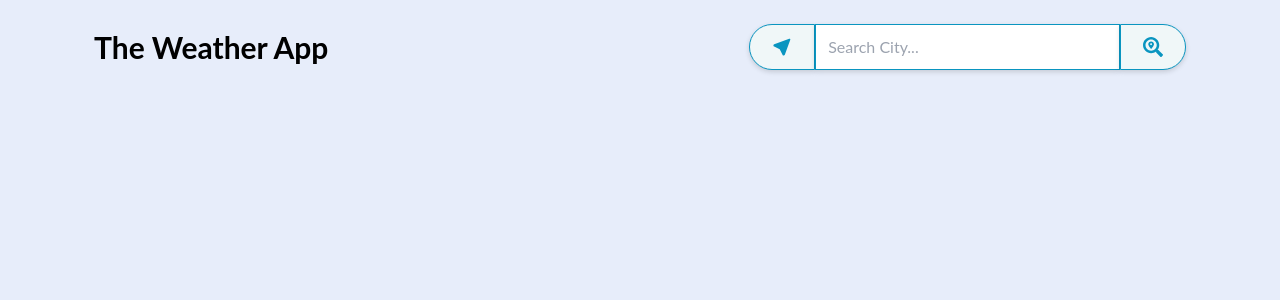
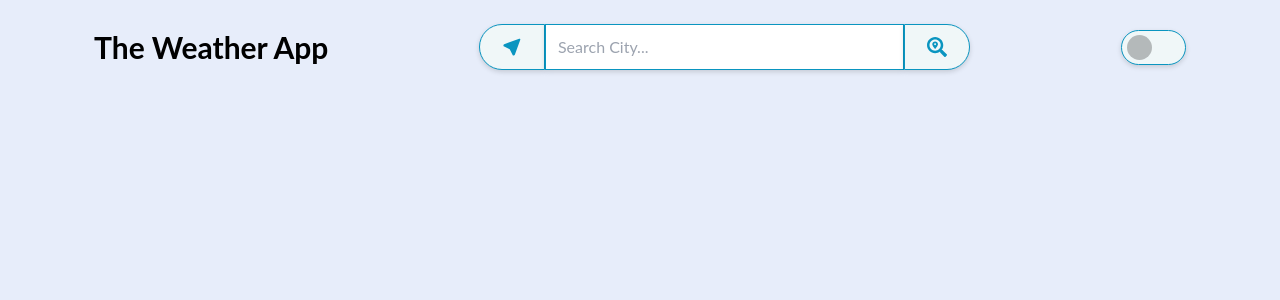
Before and after one commit to Sabelo-Hlatshwayo/weather-app, a React (Vite) app: page / in a window 1280 px wide. Shown: the top 300 px of the page. Built offline with nearby package versions, Linux system fonts and the light colour scheme.

Commit message:
Add the preliminary UI for the ThemeToggler component

```diff
--- a/src/components/Header.jsx
+++ b/src/components/Header.jsx
@@ -1,6 +1,7 @@
 import React from "react";
 import BtnSearchByGeoLocation from "./BtnSearchByGeoLocation";
 import BtnSearchByName from "./BtnSearchByName";
+import ThemeToggler from "./ThemeToggler";
 
 function Header() {
     return (
@@ -17,6 +18,7 @@ function Header() {
                     <BtnSearchByName />
                 </form>
             </div>
+            <ThemeToggler />
         </header>
     );
 }
--- /dev/null
+++ b/src/components/ThemeToggler.jsx
@@ -0,0 +1,11 @@
+import React from "react";
+
+function ThemeToggler() {
+    return (
+        <div className="toggle">
+            <div className="toggle-ball"></div>
+        </div>
+    );
+}
+
+export default ThemeToggler;
--- a/src/index.css
+++ b/src/index.css
@@ -8,6 +8,7 @@ body {
     font-family: "Lato", "Segoe UI", Tahoma, Geneva, Verdana, sans-serif;
     /* background-color: #fff; */
     background-color: #e7edfa;
+    /* background-image: url(/public/icons/circle.svg); */
 }
 
 .container {
@@ -19,7 +20,7 @@ body {
 .form-dark {
     /* border: solid green; */
     /* border: solid blue; */
-    width: 40%;
+    width: 45%;
 }
 
 form {
@@ -80,9 +81,7 @@ button:hover {
 
 input:focus {
     outline: none;
-    /* outline: 5px solid #ced3df; */
     box-shadow: 0 0 0 0.25rem rgba(13, 110, 253, 0.25);
-    /* border-color: #0a95c0; */
 }
 
 .header {
@@ -92,3 +91,29 @@ input:focus {
     justify-content: space-between;
     padding: 24px;
 }
+
+.toggle {
+    height: 35px;
+    width: 65px;
+    border-radius: 100px;
+    background-color: #f0f7f8;
+    padding: 5px;
+    display: flex;
+    align-items: center;
+    justify-content: flex-start;
+    border: 1px solid #0a95c0;
+    box-shadow: 0px 2px 5px rgba(0, 0, 0, 0.15);
+    transition: all 0.1s ease-in-out;
+    cursor: pointer;
+}
+
+.toggle:focus {
+    box-shadow: 0 0 0 0.25rem rgba(13, 110, 253, 0.25);
+}
+
+.toggle-ball {
+    height: 25px;
+    width: 25px;
+    border-radius: 50%;
+    background-color: #b4b9ba;
+}
```
